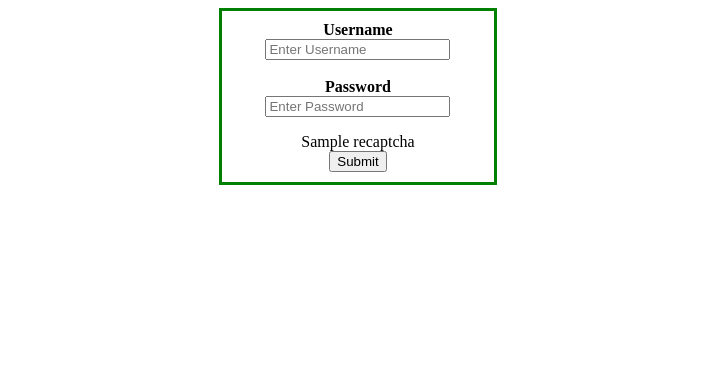
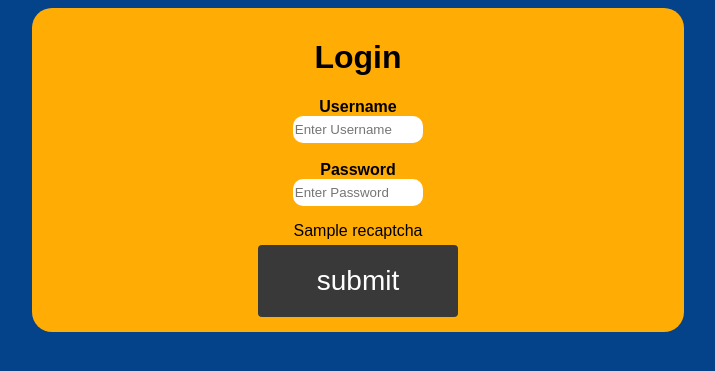
Before and after one commit to sausbau/p-sec-individu-opdr, a Python web app: template individu project/templates/login.html in a window 1280 px wide. Shown: the top 371 px of the page, without its empty margins (282-997 px from the left). Run offline with Jinja, Linux system fonts and the light colour scheme; the template is opened without the code that fills it: most values are stand-ins (such as "Sample title", 1, 10 or a date in 2020).

Commit message:
opmaak aangepast

```diff
--- a/individu project/app.py
+++ b/individu project/app.py
@@ -43,7 +43,7 @@ def login():
                         with open('database.json', 'w') as f:
                             json.dump(db, f)
 
-                        Fmessage = f'You only have {db["F_attemps"]} attempt(s).'
+                        Fmessage = f'You only have {db["F_attemps"]} attempt(s) left.'
 
                         return render_template('login.html', message=Fmessage)
                 else:
--- /dev/null
+++ b/individu project/static/css/style.css
@@ -0,0 +1,62 @@
+body{
+    background-color: #044389;
+    font-family: Arial, Helvetica, sans-serif;
+}
+.container {
+    background-color: #FFAD05;
+    border-radius: 20px;
+    margin: auto;
+    width: 50%;
+    color: black;
+    padding: 10px;
+    text-align: center;
+    position: relative;
+  }
+.captcha{
+    margin: auto;
+    display: inline-block;
+}
+.button {
+    border-radius: 4px;
+    background-color: #39393A;
+    border: none;
+    color: #FFFFFF;
+    text-align: center;
+    font-size: 28px;
+    padding: 20px;
+    width: 200px;
+    transition: all 0.5s;
+    cursor: pointer;
+    margin: 5px;
+  }
+
+  .button span {
+    cursor: pointer;
+    display: inline-block;
+    position: relative;
+    transition: 0.5s;
+  }
+
+  .button span:after {
+    content: '\00bb';
+    position: absolute;
+    opacity: 0;
+    top: 0;
+    right: -20px;
+    transition: 0.5s;
+  }
+
+  .button:hover span {
+    padding-right: 25px;
+  }
+
+  .button:hover span:after {
+    opacity: 1;
+    right: 0;
+  }
+  .label{
+    width: 20%;
+    height: 25px;
+    border:none;
+    border-radius: 10px;
+}
--- a/individu project/templates/login.html
+++ b/individu project/templates/login.html
@@ -1,30 +1,25 @@
 <!DOCTYPE html>
 <html>
 <head>
-<style>
-.container {
-  margin: auto;
-  width: 20%;
-  border: 3px solid green;
-  padding: 10px;
-  text-align: center;
-}
-</style>
+<link rel="stylesheet" href="{{ url_for('static', filename='css/style.css') }}">
 <meta name="viewport" content="width=device-width, initial-scale=1">
+
+
 <body>
+<div class="container">
+  <h1>Login</h1>
   <form class="modal-content animate" method="post">
-    <div class="container">
-      <label for="uname"><b>Username</b></label>
-      <input type="text" placeholder="Enter Username" name="usname" required>
+      <label for="uname"><b>Username</b></label><br>
+      <input class="label" type="text" placeholder="Enter Username" name="usname" required>
       <br>
       <br>
-      <label for="psw"><b>Password</b></label>
-      <input type="password" placeholder="Enter Password" name="psw" required>
+      <label for="psw"><b>Password</b></label><br>
+      <input class="label" type="password" placeholder="Enter Password" name="psw" required>
       <br>
       <p>{{ message }}</p>
-      {{ recaptcha }}
+      <div class='captcha'> {{ recaptcha }}</div>
       <br>
-      <input type="submit" value="Submit">
+      <button class="button"><span>submit </span></button>
     </div>
   </form>
 </body>
```
